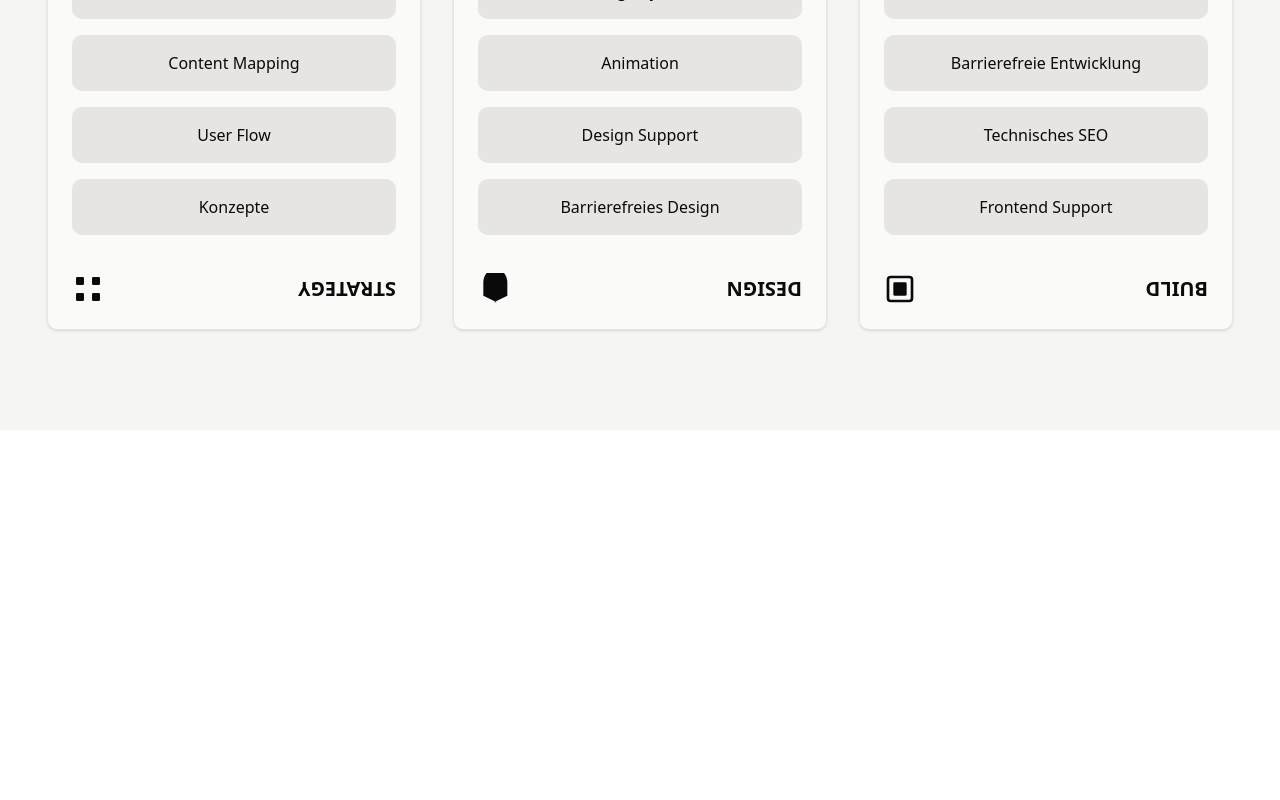
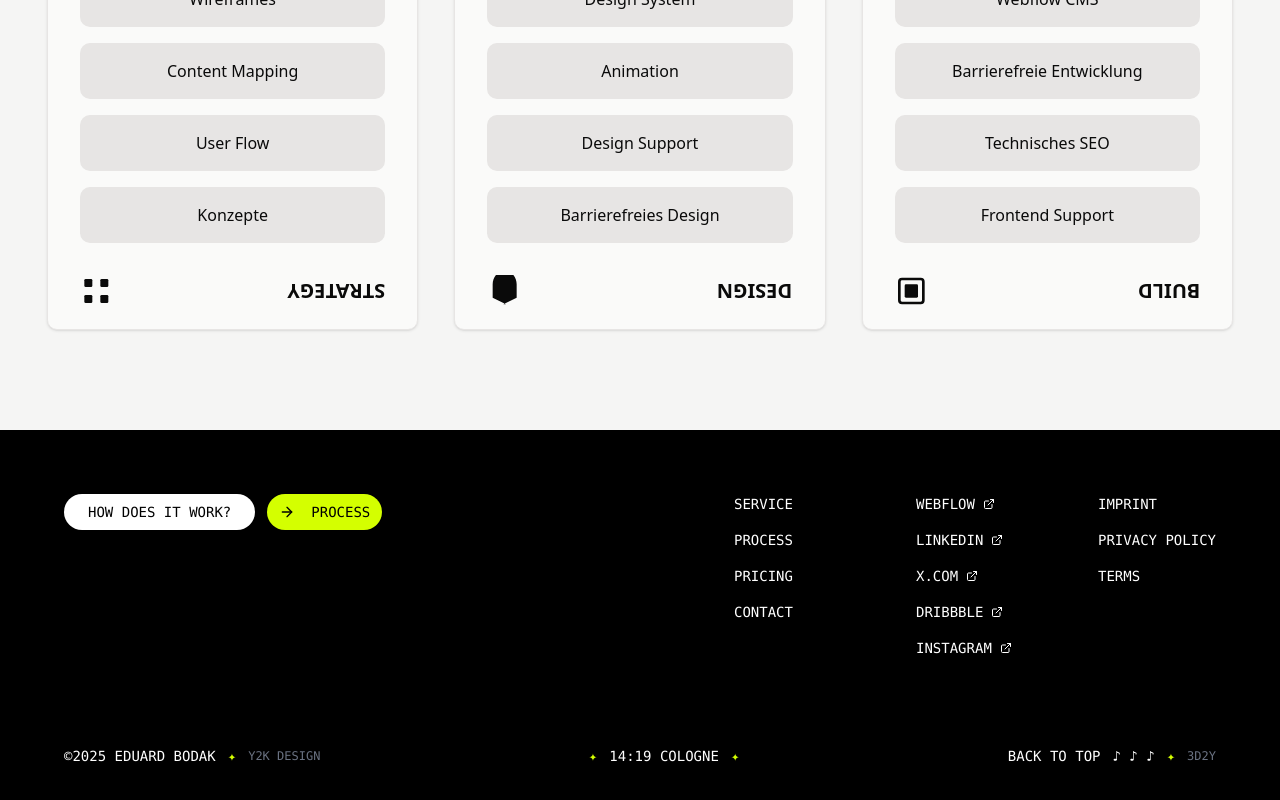
Before and after one commit to imranprof/anivio-portfolio, a Next.js app: page / in a window 1280 px wide. Shown: the part 2269-3069 px from the top of the page. Before the commit the page ends 2699 px from the top, so only its background shows below. Built offline with nearby package versions, Linux system fonts and the light colour scheme; a web font is replaced by a local one.

Commit message:
feat: add footer section and modify service section

```diff
--- a/package.json
+++ b/package.json
@@ -8,6 +8,7 @@
     "start": "next start"
   },
   "dependencies": {
+    "@radix-ui/react-slot": "^1.2.3",
     "class-variance-authority": "^0.7.1",
     "clsx": "^2.1.1",
     "gsap": "^3.13.0",
--- a/src/app/layout.tsx
+++ b/src/app/layout.tsx
@@ -1,7 +1,8 @@
 import type { Metadata } from "next";
 import { Sofia_Sans_Condensed } from "next/font/google";
-import "../styles/globals.css";
+import "@/styles/globals.css"
 import Header from "@/components/layout/Header";
+import { Footer } from "@/components/layout/Footer";
 
 
 export const metadata: Metadata = {
@@ -24,6 +25,7 @@ export default function RootLayout({
       <body>
         <Header />
         {children}
+        <Footer />
       </body>
     </html>
   );
--- /dev/null
+++ b/src/components/layout/Footer.tsx
@@ -0,0 +1,157 @@
+"use client"
+import { useState, useEffect } from "react"
+import Link from "next/link"
+import { ArrowRight, ExternalLink } from "lucide-react"
+import { Button } from "@/components/ui/button"
+
+export function Footer() {
+  const [currentTime, setCurrentTime] = useState("")
+
+  useEffect(() => {
+    const updateTime = () => {
+      const now = new Date().toLocaleTimeString("en-US", {
+        hour: "2-digit",
+        minute: "2-digit",
+        hour12: false,
+      })
+      setCurrentTime(now)
+    }
+
+    updateTime()
+    const interval = setInterval(updateTime, 60000)
+    return () => clearInterval(interval)
+  }, [])
+
+  const scrollToTop = () => {
+    window.scrollTo({ top: 0, behavior: "smooth" })
+  }
+
+  return (
+    <footer className="bg-black text-white min-h-[50vh] flex flex-col justify-between p-8 md:p-12 lg:p-16 font-mono">
+      {/* Top Section */}
+      <div className="flex flex-col lg:flex-row justify-between gap-12">
+        {/* Left: CTA Buttons */}
+        <div className="flex flex-wrap gap-3">
+          <Button
+            variant="secondary"
+            className="bg-white text-black hover:bg-gray-200 rounded-full px-6 font-mono uppercase text-sm"
+          >
+            How does it work?
+          </Button>
+          <Button className="bg-[#d4ff00] text-black hover:bg-[#c4ef00] rounded-full px-6 font-mono uppercase text-sm">
+            <ArrowRight className="w-4 h-4 mr-2" />
+            Process
+          </Button>
+        </div>
+
+        {/* Right: Navigation Columns */}
+        <div className="grid grid-cols-1 sm:grid-cols-3 gap-8 lg:gap-16">
+          {/* Column 1: Main Links */}
+          <nav className="flex flex-col gap-4">
+            <Link href="/service" className="uppercase text-sm hover:text-[#d4ff00] transition-colors">
+              Service
+            </Link>
+            <Link href="/process" className="uppercase text-sm hover:text-[#d4ff00] transition-colors">
+              Process
+            </Link>
+            <Link href="/pricing" className="uppercase text-sm hover:text-[#d4ff00] transition-colors">
+              Pricing
+            </Link>
+            <Link href="/contact" className="uppercase text-sm hover:text-[#d4ff00] transition-colors">
+              Contact
+            </Link>
+          </nav>
+
+          {/* Column 2: Social Links */}
+          <nav className="flex flex-col gap-4">
+            <Link
+              href="https://webflow.com"
+              target="_blank"
+              rel="noopener noreferrer"
+              className="uppercase text-sm hover:text-[#d4ff00] transition-colors inline-flex items-center gap-2"
+            >
+              Webflow
+              <ExternalLink className="w-3 h-3" />
+            </Link>
+            <Link
+              href="https://linkedin.com"
+              target="_blank"
+              rel="noopener noreferrer"
+              className="uppercase text-sm hover:text-[#d4ff00] transition-colors inline-flex items-center gap-2"
+            >
+              LinkedIn
+              <ExternalLink className="w-3 h-3" />
+            </Link>
+            <Link
+              href="https://x.com"
+              target="_blank"
+              rel="noopener noreferrer"
+              className="uppercase text-sm hover:text-[#d4ff00] transition-colors inline-flex items-center gap-2"
+            >
+              X.com
+              <ExternalLink className="w-3 h-3" />
+            </Link>
+            <Link
+              href="https://dribbble.com"
+              target="_blank"
+              rel="noopener noreferrer"
+              className="uppercase text-sm hover:text-[#d4ff00] transition-colors inline-flex items-center gap-2"
+            >
+              Dribbble
+              <ExternalLink className="w-3 h-3" />
+            </Link>
+            <Link
+              href="https://instagram.com"
+              target="_blank"
+              rel="noopener noreferrer"
+              className="uppercase text-sm hover:text-[#d4ff00] transition-colors inline-flex items-center gap-2"
+            >
+              Instagram
+              <ExternalLink className="w-3 h-3" />
+            </Link>
+          </nav>
+
+          {/* Column 3: Legal Links */}
+          <nav className="flex flex-col gap-4">
+            <Link href="/imprint" className="uppercase text-sm hover:text-[#d4ff00] transition-colors">
+              Imprint
+            </Link>
+            <Link href="/privacy" className="uppercase text-sm hover:text-[#d4ff00] transition-colors">
+              Privacy Policy
+            </Link>
+            <Link href="/terms" className="uppercase text-sm hover:text-[#d4ff00] transition-colors">
+              Terms
+            </Link>
+          </nav>
+        </div>
+      </div>
+
+      {/* Bottom Section */}
+      <div className="flex flex-col md:flex-row justify-between items-start md:items-end gap-6 text-sm uppercase">
+        {/* Left: Copyright */}
+        <div className="flex items-center gap-3">
+          <span>©2025 Eduard Bodak</span>
+          <span className="text-[#d4ff00]">✦</span>
+          <span className="text-xs text-gray-500">Y2K Design</span>
+        </div>
+
+        {/* Center: Time & Location */}
+        <div className="flex items-center gap-3">
+          <span className="text-[#d4ff00]">✦</span>
+          <span>{currentTime ? currentTime : "00:00"} Cologne</span>
+          <span className="text-[#d4ff00]">✦</span>
+        </div>
+
+        {/* Right: Back to Top */}
+        <div className="flex items-center gap-3">
+          <button onClick={scrollToTop} className="hover:text-[#d4ff00] transition-colors uppercase">
+            Back to top
+          </button>
+          <span>♪ ♪ ♪</span>
+          <span className="text-[#d4ff00]">✦</span>
+          <span className="text-xs text-gray-500">3D2Y</span>
+        </div>
+      </div>
+    </footer>
+  )
+}
--- a/src/components/sections/home/service/Service.tsx
+++ b/src/components/sections/home/service/Service.tsx
@@ -68,7 +68,7 @@ export function Service() {
 
       {/* Main Content - 3 Large Cards */}
       <div className="h-full w-full flex items-center justify-center px-8 py-20">
-        <div className="grid grid-cols-1 lg:grid-cols-3 gap-8 max-w-7xl w-full h-full max-h-[600px]">
+        <div className="grid grid-cols-1 lg:grid-cols-3 gap-9 w-full h-full max-h-[600px]">
           {services.map((service, index) => (
             <ServiceCard
               key={index}
--- a/src/components/sections/home/service/ServiceCard.tsx
+++ b/src/components/sections/home/service/ServiceCard.tsx
@@ -15,7 +15,7 @@ export function ServiceCard({ front, back }: ServiceCardProps) {
 
   return (
     <div
-      className="relative h-full w-full cursor-pointer perspective-1000 min-h-[500px]"
+      className="relative h-full w-full cursor-pointer perspective-1000 min-h-[500px] max-w-[420px]"
       onMouseEnter={() => setIsFlipped(true)}
       onMouseLeave={() => setIsFlipped(false)}
     >
@@ -27,7 +27,7 @@ export function ServiceCard({ front, back }: ServiceCardProps) {
       >
         {/* Front Face */}
         <div className="absolute inset-0 w-full h-full backface-hidden">
-          <div className="w-full h-full bg-stone-50 rounded-lg p-6 border border-stone-200 shadow-sm">{front}</div>
+          <div className="w-full h-full bg-stone-50 rounded-lg p-8 border border-stone-200 shadow-sm">{front}</div>
         </div>
 
         {/* Back Face */}
--- /dev/null
+++ b/src/components/ui/button.tsx
@@ -0,0 +1,58 @@
+import * as React from "react"
+import { Slot } from "@radix-ui/react-slot"
+import { cva, type VariantProps } from "class-variance-authority"
+
+import { cn } from "@/lib/utils"
+
+const buttonVariants = cva(
+  "inline-flex items-center justify-center gap-2 whitespace-nowrap rounded-md text-sm font-medium transition-all disabled:pointer-events-none disabled:opacity-50 [&_svg]:pointer-events-none [&_svg:not([class*='size-'])]:size-4 shrink-0 [&_svg]:shrink-0 outline-none focus-visible:border-ring focus-visible:ring-ring/50 focus-visible:ring-[3px] aria-invalid:ring-destructive/20 dark:aria-invalid:ring-destructive/40 aria-invalid:border-destructive",
+  {
+    variants: {
+      variant: {
+        default: "bg-primary text-primary-foreground hover:bg-primary/90",
+        destructive:
+          "bg-destructive text-white hover:bg-destructive/90 focus-visible:ring-destructive/20 dark:focus-visible:ring-destructive/40 dark:bg-destructive/60",
+        outline:
+          "border bg-background shadow-xs hover:bg-accent hover:text-accent-foreground dark:bg-input/30 dark:border-input dark:hover:bg-input/50",
+        secondary:
+          "bg-secondary text-secondary-foreground hover:bg-secondary/80",
+        ghost:
+          "hover:bg-accent hover:text-accent-foreground dark:hover:bg-accent/50",
+        link: "text-primary underline-offset-4 hover:underline",
+      },
+      size: {
+        default: "h-9 px-4 py-2 has-[>svg]:px-3",
+        sm: "h-8 rounded-md gap-1.5 px-3 has-[>svg]:px-2.5",
+        lg: "h-10 rounded-md px-6 has-[>svg]:px-4",
+        icon: "size-9",
+      },
+    },
+    defaultVariants: {
+      variant: "default",
+      size: "default",
+    },
+  }
+)
+
+function Button({
+  className,
+  variant,
+  size,
+  asChild = false,
+  ...props
+}: React.ComponentProps<"button"> &
+  VariantProps<typeof buttonVariants> & {
+    asChild?: boolean
+  }) {
+  const Comp = asChild ? Slot : "button"
+
+  return (
+    <Comp
+      data-slot="button"
+      className={cn(buttonVariants({ variant, size, className }))}
+      {...props}
+    />
+  )
+}
+
+export { Button, buttonVariants }
--- /dev/null
+++ b/src/declarations.d.ts
@@ -0,0 +1 @@
+declare module '*.css';
```
Also changed, not shown: 1 other file (tests, documents, lock files or other folders).
